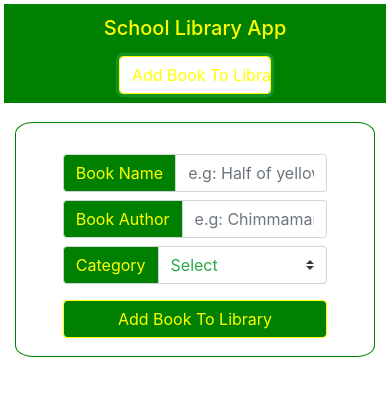
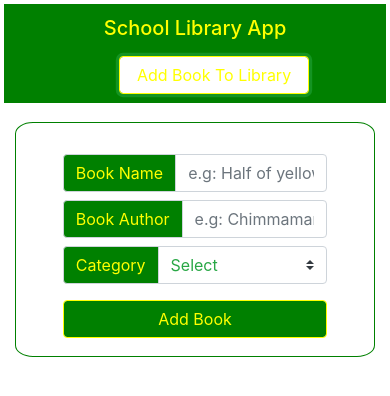
Before and after one commit to Origho-precious/School-Library-App, a plain HTML site: page index.html in a window 390 px wide. Both pictures are taken after a click on the input "Add Book To Library". Drawn offline with nearby package versions, Linux system fonts and the light colour scheme.

Commit message:
tweaked the mobile version

```diff
--- a/index.html
+++ b/index.html
@@ -54,7 +54,7 @@
             </div>
 
             <div class="form-btn">
-               <input type="submit" id="add-book-btn" class="btn form-control" value="Add Book To Library">
+               <input type="submit" id="add-book-btn" class="btn form-control" value="Add Book">
             </div>
          </section>
        </div>
--- a/styles.css
+++ b/styles.css
@@ -125,7 +125,7 @@ body{
    #showbook-btn {
        border-color: yellow;
        color: yellow;
-       max-width: 40%;
+       max-width: 50%;
        margin-left: 30%;
    }
 
```
